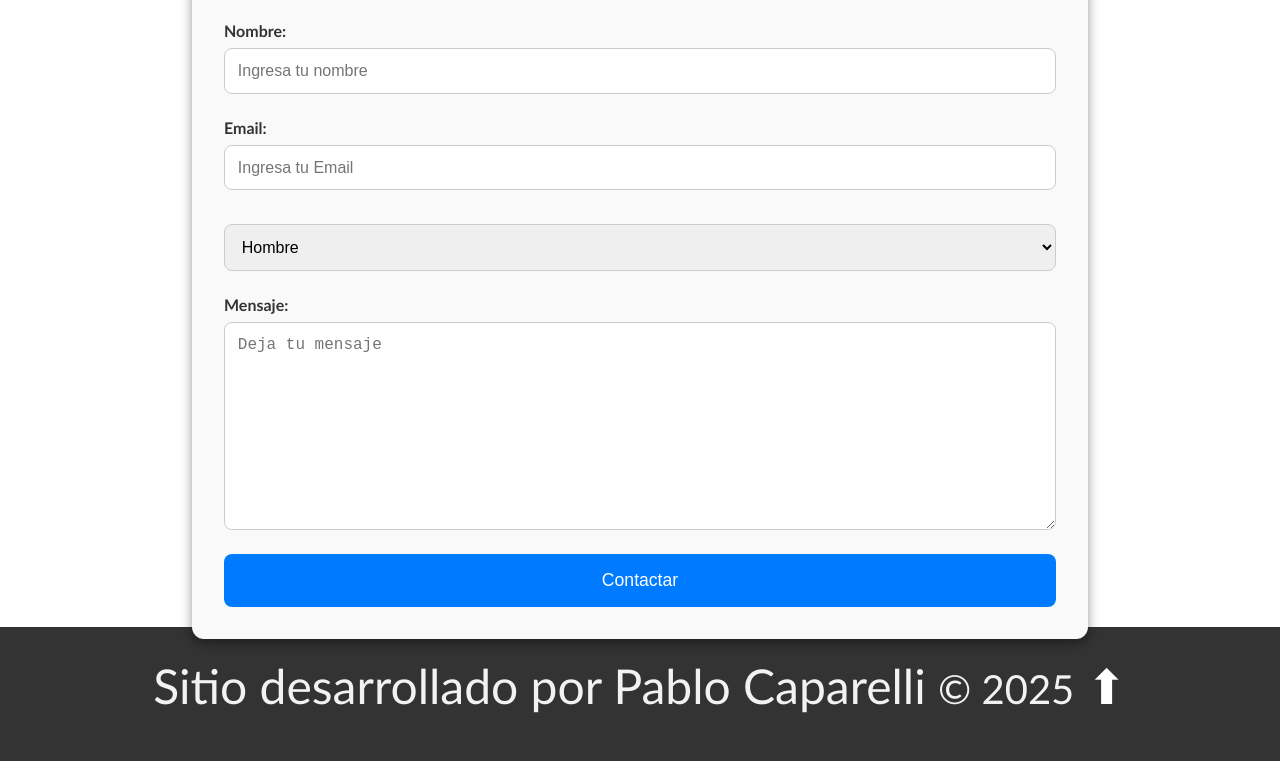
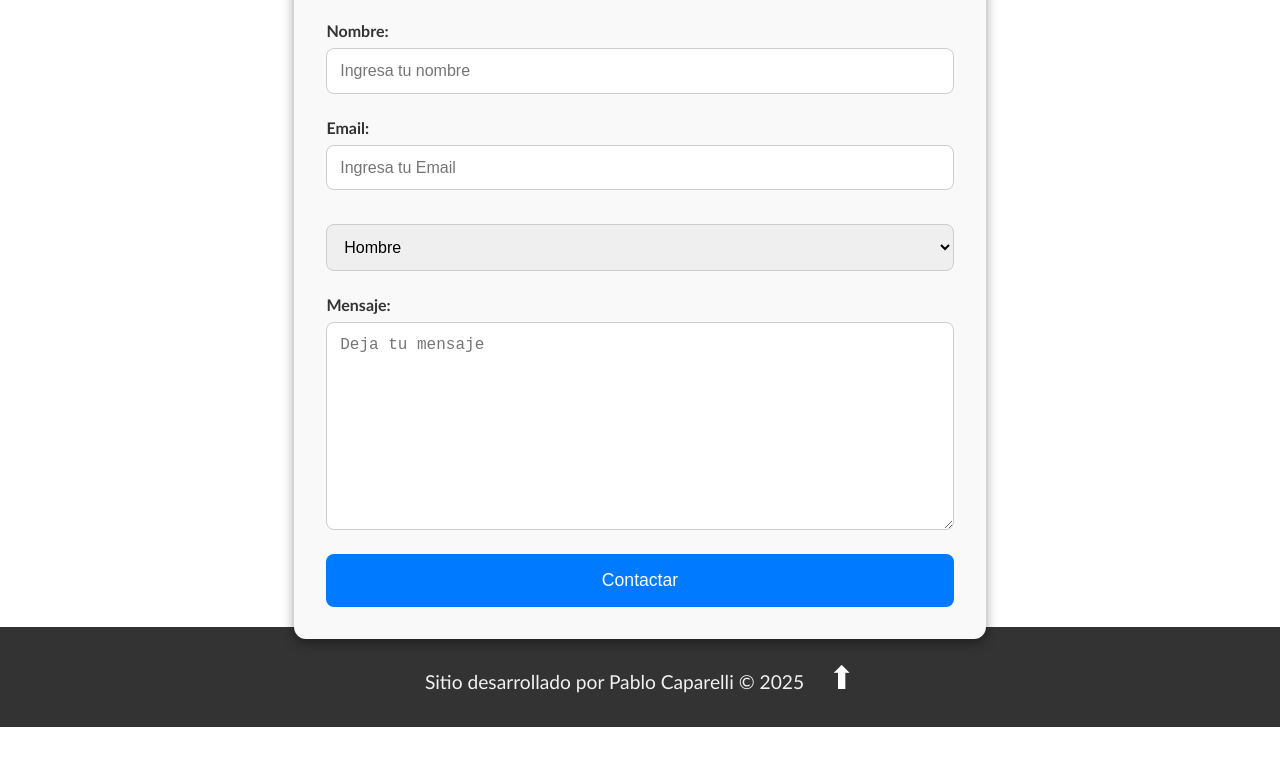
Before and after one commit to Pablo-Caparelli/TP1-AntesDeReact, a plain HTML site: page index.html in a window 1280 px wide. Shown: the part 2417-3178 px from the top of the page. After the commit the page ends 3144 px from the top, so only its background shows below. Drawn offline with Linux system fonts and the light colour scheme.

Commit message:
versión final

```diff
--- a/index.html
+++ b/index.html
@@ -93,7 +93,7 @@
     </main>
 
     <footer>
-      Sitio desarrollado por Pablo Caparelli <small>&copy; 2025</small>
+      <small>Sitio desarrollado por Pablo Caparelli &copy; 2025</small>
       <a href="#inicio" class="flecha-arriba">⬆</a>
     </footer>
   </body>
--- a/styles.css
+++ b/styles.css
@@ -108,7 +108,7 @@ section {
 }
 
 .container {
-  width: 100%;
+  width: 70%;
   padding: 2rem;
   background: #f9f9f9;
   border-radius: 12px;
@@ -178,13 +178,17 @@ footer {
   color: var(--color-secundario);
   padding: 30px 0;
   text-align: center;
-  font-size: 3rem;
+  font-size: 2rem; /* más razonable para texto */
+}
+
+footer small {
+  font-size: 1.2rem; /* más chico que el texto general */
+  margin-right: 1rem; /* espacio entre el texto y la flecha */
 }
 
 .flecha-arriba {
   display: inline-block;
-  margin-bottom: 1rem;
-  font-size: 3rem;
+  font-size: 2rem;
   text-decoration: none;
   color: white;
   transition: transform 0.3s, color 0.3s;
```
Also changed, not shown: 1 other file.
